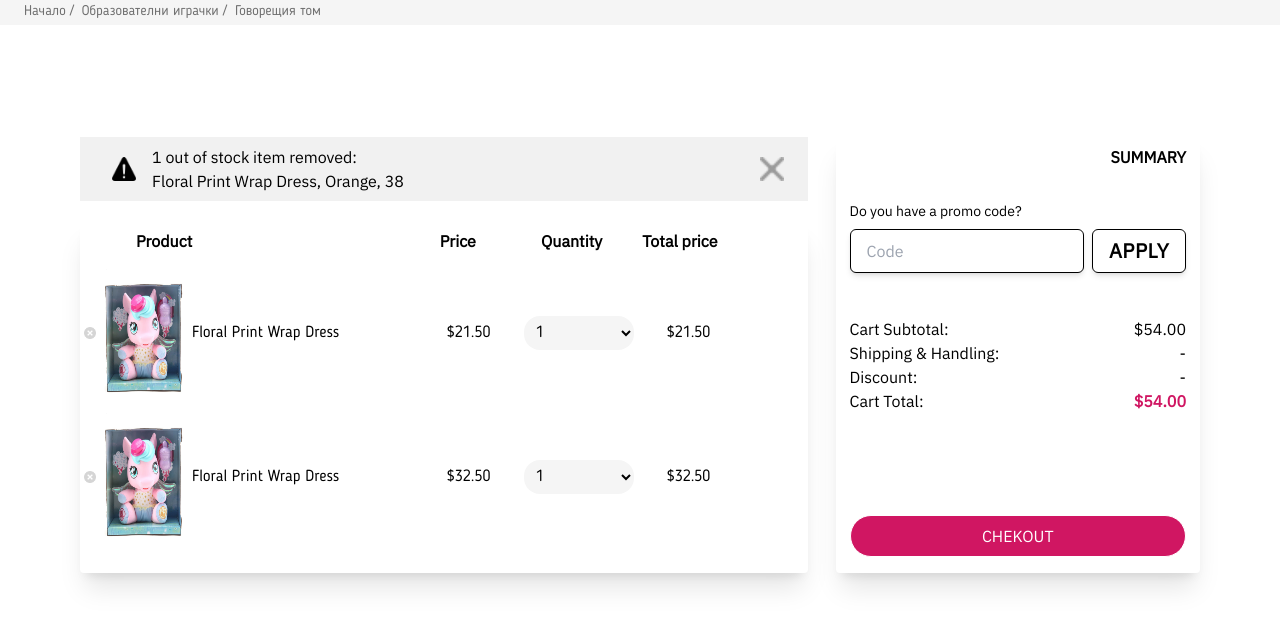
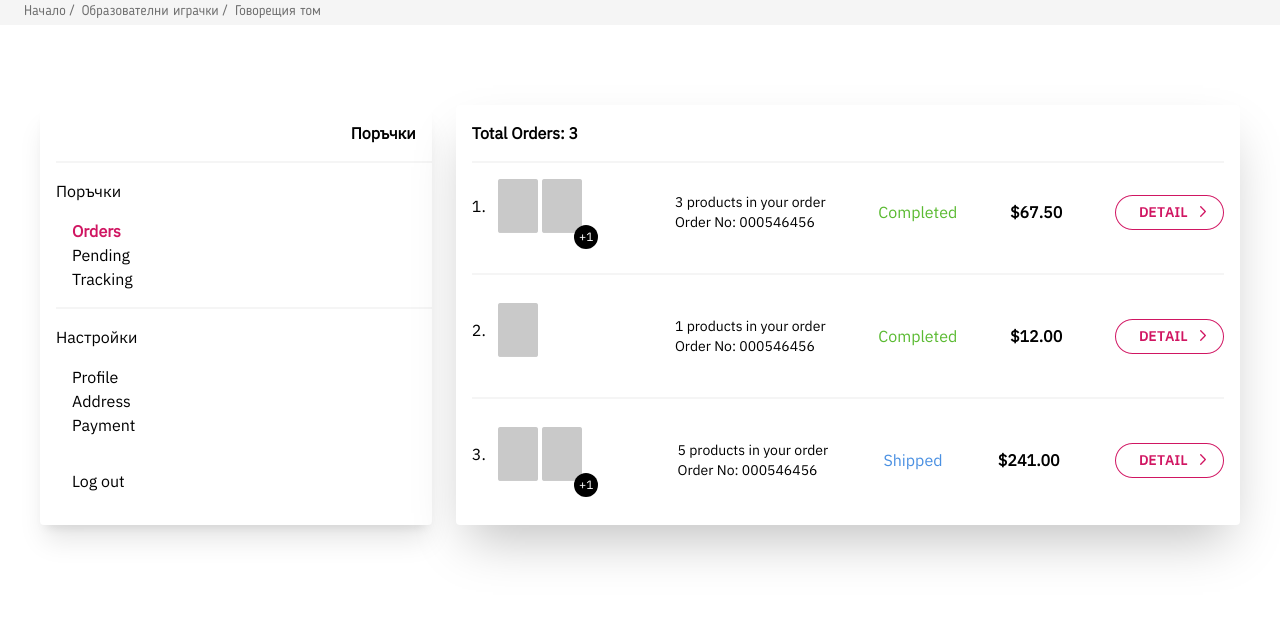
Before and after one commit to anna-paleshnikova/wecare, a website built with Vite: page src/profile.html in a window 1280 px wide. Shown: the part 151-778 px from the top of the page. Built offline with nearby package versions, Linux system fonts and the light colour scheme.

Commit message:
commit msg

```diff
--- a/src/cart.html
+++ b/src/profile.html
@@ -125,122 +125,90 @@
         <a>Начало /</a><a>Образователни играчки /</a><a>Говорещия том</a>
       </div>
     </div>
+    <script type="module" src="./main.js"></script>
+  </body>
+</html>
+
+<div class="mt-20 mx-auto max-w-120 lg:flex font-ibm lg:space-x-6">
+  <div class="bg-white border-white rounded lg:w-1/3 shadow-xl mb-2 lg:mb-0">
+    <div class="text-right font-extrabold px-4 pt-4">Поръчки</div>
+    <div class="my-4 ml-4 border-solid bg-gray h-0.5"></div>
+    <div class="pl-4 pb-4">
+      <a href="">Поръчки</a>
+    </div>
+
+    <div class="pl-8 flex flex-col">
+      <a class="text-rose font-semibold" href="">Orders</a>
+      <a href="">Pending</a>
+      <a href="">Tracking</a>
+    </div>
+    <div class="my-4 ml-4 border-solid bg-gray h-0.5"></div>
+    <a class="pl-4" href="#">Настройки</a>
+    <div class="pl-8 pt-4 flex flex-col">
+      <a href="">Profile</a>
+      <a href="">Address</a>
+      <a href="">Payment</a>
+      <a class="pt-8 pb-8" href="">Log out</a>
+    </div>
+  </div>
+  <div class="bg-white border-white rounded lg:w-2/3 shadow-2xl p-4">
+    <p class="text-left font-bold">Total Orders: 3</p>
+    <div class="my-4 border-solid bg-gray h-0.5"></div>
+    <div class="md:flex justify-between items-center space-x-4">
+      <div class="flex space-x-1 w-1/5 relative items-center mb-3 md:mb-none">
+        <p class="lg:pr-2">1.</p>
+        <img src="images/bitmap.png" alt="" />
+        <img src="images/bitmap.png" alt="" />
+        <div
+          class="bg-black rounded-full text-xs text-white text-center p-1 absolute -translate-x-6 translate-y-4 bottom-0 right-0 w-6 h-6"
+        >
+          +1
+        </div>
+      </div>
+      <div class="text-sm py-2">
+        <p>3 products in your order</p>
+        <p>Order No: 000546456</p>
+      </div>
+      <p class="text-newGreen">Completed</p>
+      <p class="font-bold">$67.50</p>
+      <a href=""> <img src="images/btn-get-started.png" alt="" /></a>
+    </div>
+    <div class="my-7 border-solid bg-gray h-0.5"></div>
+    <div class="md:flex justify-between items-center space-x-4">
+      <div class="flex space-x-1 w-1/5 relative items-center mb-3 md:mb-none">
+        <p class="pr-2">2.</p>
+
+        <img src="images/bitmap.png" alt="" />
+      </div>
+
+      <div class="text-sm py-2">
+        <p>1 products in your order</p>
+        <p>Order No: 000546456</p>
+      </div>
+      <p class="text-newGreen">Completed</p>
+      <p class="font-bold">$12.00</p>
+      <a href=""> <img src="images/btn-get-started.png" alt="" /></a>
+    </div>
+    <div class="my-7 border-solid bg-gray h-0.5"></div>
+    <div class="md:flex justify-between space-x-4 items-center">
+      <div class="flex space-x-1 w-1/5 relative items-center mb-3 md:mb-none">
+        <p class="pr-2">3.</p>
+        <img src="images/bitmap.png" alt="" />
+        <img src="images/bitmap.png" alt="" />
 
         <div
-      class="pt-8 lg:mt-14 lg:pt-14 lg:w-full max-w-120 h-full max-h-112 mx-auto pl-10 pr-10 pb-10 lg:flex"
+          class="bg-black rounded-full text-xs text-white text-center p-1 absolute -translate-x-6 translate-y-4 bottom-0 right-0 w-6 h-6"
         >
-      <div class="lg:w-4/6 lg:mr-7 mb-4 lg:mb-0">
-        <div
-          class="bg-light font-ibm mb-5 flex justify-between py-2 pl-8 pr-6 items-center"
-        >
-          <div class="flex items-center space-x-4">
-            <img class="w-6 h-6" src="./images/icn-warning.png" alt="" />
-            <p class="flex flex-col">
-              1 out of stock item removed:
-              <span>Floral Print Wrap Dress, Orange, 38</span>
-            </p>
-          </div>
-          <div>
-            <img class="w-6 h-6" src="./images/btn-close.png" alt="" />
+          +1
         </div>
       </div>
-        <div class="bg-white border-white rounded shadow-xl mt-2">
-          <div
-            class="flex font-ibm font-semibold items-center py-2 pr-16 pl-14"
-          >
-            <p class="w-3/6">Product</p>
-            <p class="w-1/6">Price</p>
-            <p class="w-1/6">Quantity</p>
-            <p class="w-1/6">Total price</p>
+      <div class="text-sm py-2">
+        <p>5 products in your order</p>
+        <p>Order No: 000546456</p>
       </div>
-          <div class="flex items-center text-center py-2 pl-1 pr-16">
-            <div class="flex items-center w-3/6">
-              <img class="h-3 w-3" src="./images/icn-delete.png" alt="" />
-              <img class="w-24 h-32" src="./images/124322_01.jpg" alt="" />
-              <p>Floral Print Wrap Dress</p>
-            </div>
-            <p class="w-1/6">$21.50</p>
-            <select class="bg-gray rounded-2xl p-2 w-1/6" name="" id="">
-              <option value="1">1</option>
-              <option value="2">2</option>
-              <option value="3">3</option>
-              <option value="4">4</option>
-              <option value="5">5</option>
-              <option value="6">6</option>
-              <option value="7">7</option>
-              <option value="8">8</option>
-              <option value="9">9</option>
-              <option value="10">10</option>
-            </select>
-            <p class="w-1/6">$21.50</p>
-          </div>
-          <div class="flex items-center text-center pt-2 pb-8 pl-1 pr-16">
-            <div class="flex items-center w-3/6">
-              <img class="h-3 w-3" src="./images/icn-delete.png" alt="" />
-              <img class="w-24 h-32" src="./images/124322_01.jpg" alt="" />
-              <p>Floral Print Wrap Dress</p>
-            </div>
-            <p class="w-1/6">$32.50</p>
-            <select class="bg-gray rounded-2xl p-2 w-1/6" name="" id="">
-              <option value="1">1</option>
-              <option value="2">2</option>
-              <option value="3">3</option>
-              <option value="4">4</option>
-              <option value="5">5</option>
-              <option value="6">6</option>
-              <option value="7">7</option>
-              <option value="8">8</option>
-              <option value="9">9</option>
-              <option value="10">10</option>
-            </select>
-            <p class="w-1/6">$32.50</p>
+      <p class="text-newBlue">Shipped</p>
+      <p class="font-bold">$241.00</p>
+      <a href=""> <img src="images/btn-get-started.png" alt="" /></a>
     </div>
   </div>
 </div>
-      <div
-        class="lg:w-2/6 px-3.5 pt-2 font-ibm bg-white border-white rounded shadow-xl flex flex-col justify-between pb-4"
-      >
-        <div>
-          <div class="text-base text-right font-bold mb-8">SUMMARY</div>
-
-          <p class="text-sm">Do you have a promo code?</p>
-          <div class="flex justify-between space-x-2 items-center mt-2">
-            <input
-              class="border shadow-md w-full focus:outline-none rounded-md py-2 px-4 h-11"
-              type="text"
-              placeholder="Code"
-            />
-            <button
-              class="border shadow-md rounded-md h-11 px-4 text-center text-xl tracking-wide font-extrabold"
-            >
-              APPLY
-            </button>
-          </div>
-          <div class="pt-11 flex justify-between">
-            <p>Cart Subtotal:</p>
-            <p>$54.00</p>
-          </div>
-
-          <div class="flex justify-between">
-            <p>Shipping & Handling:</p>
-            <p>-</p>
-          </div>
-          <div class="flex justify-between">
-            <p>Discount:</p>
-            <p>-</p>
-          </div>
-          <div class="flex justify-between">
-            <p>Cart Total:</p>
-            <p class="text-rose font-extrabold">$54.00</p>
-          </div>
-        </div>
-        <button
-          class="w-full bg-rose text-white text-center p-2 border rounded-3xl"
-        >
-          CHEKOUT
-        </button>
-      </div>
-    </div>
-    <script type="module" src="./main.js"></script>
-  </body>
-</html>
--- a/tailwind.config.js
+++ b/tailwind.config.js
@@ -34,6 +34,8 @@ module.exports = {
         darkGray: "#707070",
         dark: "#404040",
         light: "#f1f1f1",
+        newGreen: "#5aba31",
+        newBlue: "#4a90e2",
       },
     },
   },
```
Also changed, not shown: src/images/bitmap.png (added), src/images/btn-get-started.png (added). Lines whose indentation alone changed are shown as unchanged.
